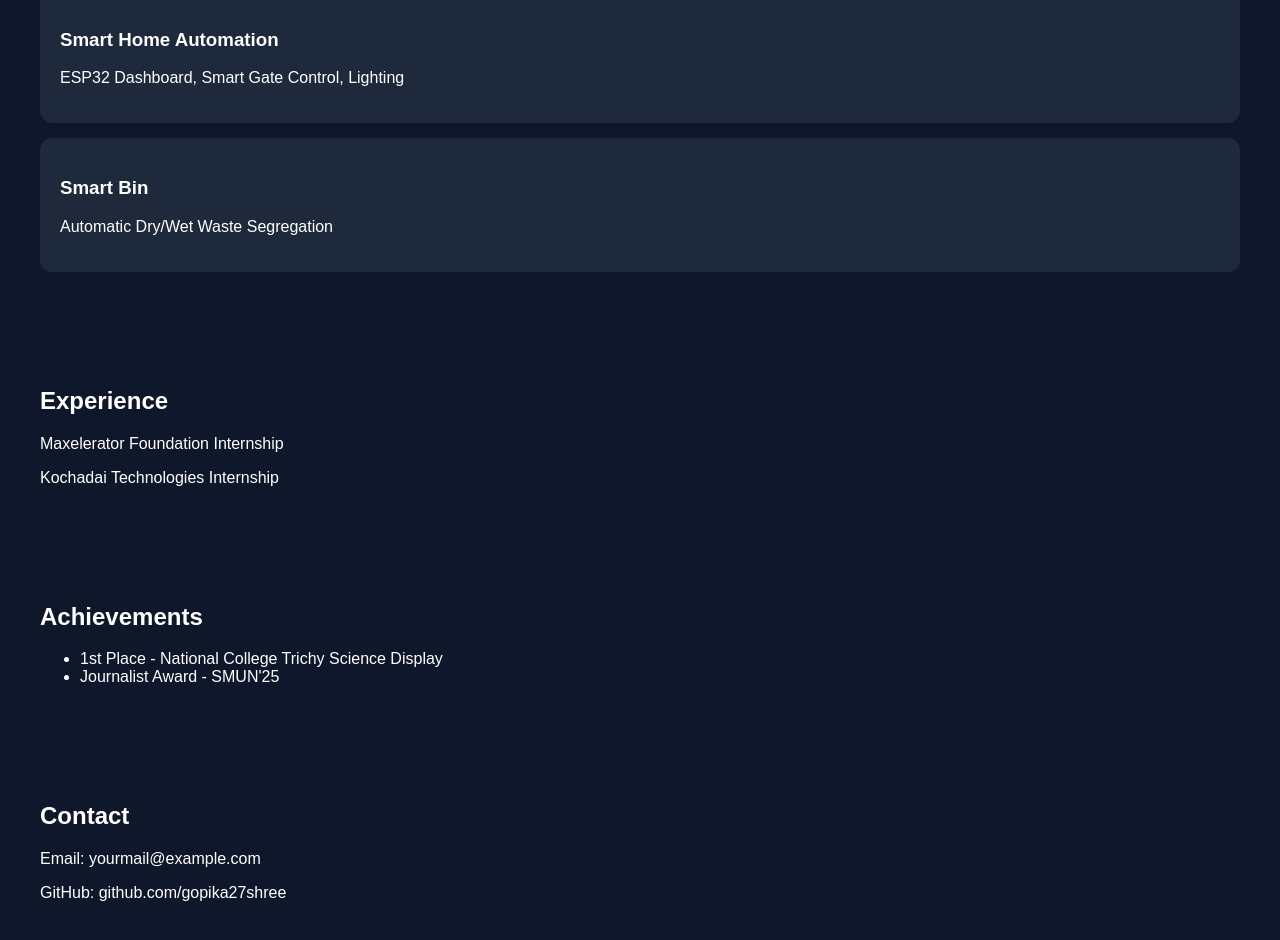
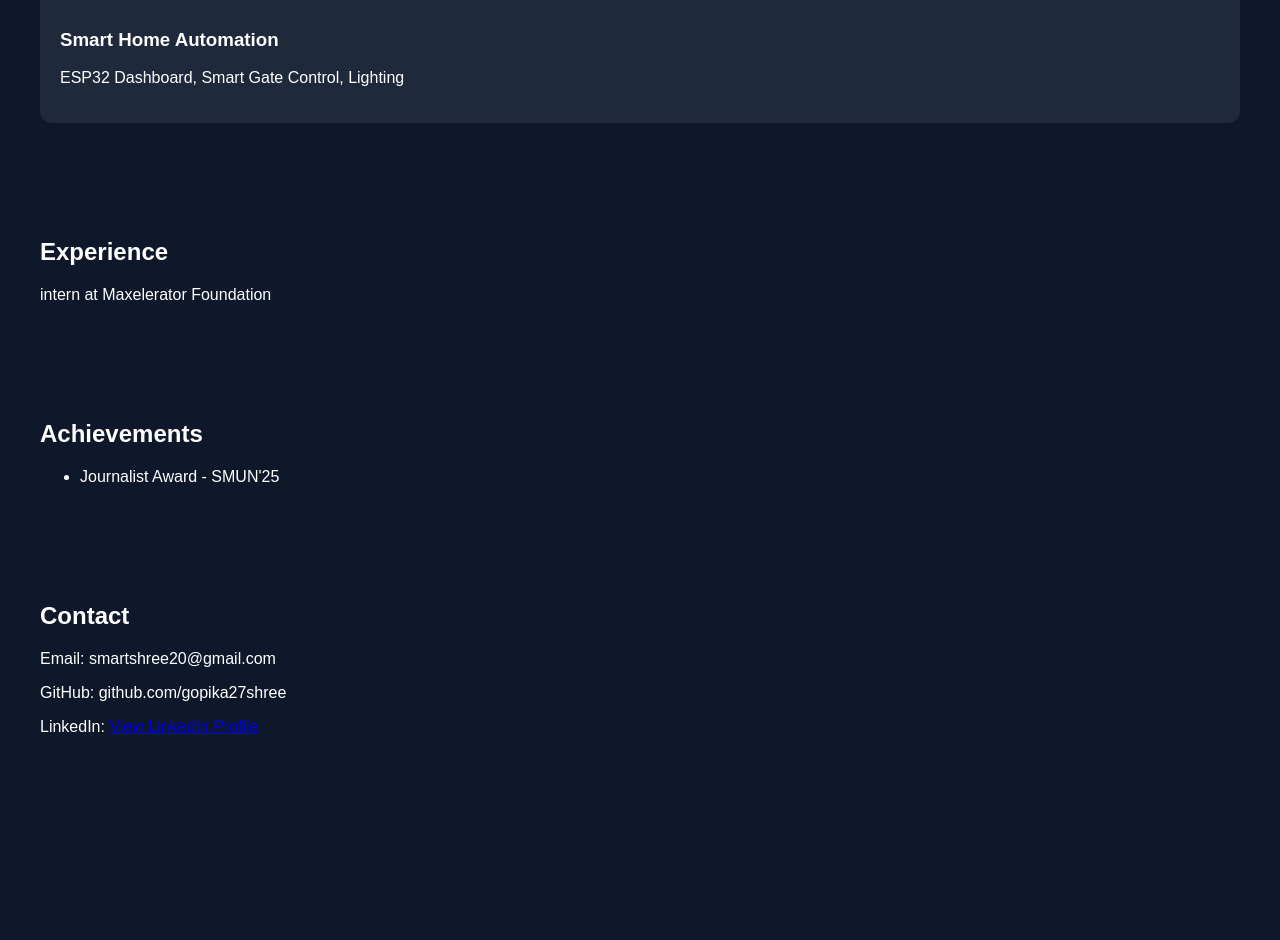
Before and after one commit to Gopika27shree/gopika27shree.github.io, a plain HTML site: page index.html in a window 1280 px wide. Shown: the part 740-1680 px from the top of the page. After the commit the page ends 1532 px from the top, so only its background shows below. Drawn offline with Linux system fonts and the light colour scheme.

Commit message:
Update index.html

```diff
--- a/index.html
+++ b/index.html
@@ -8,8 +8,8 @@
 <body>
 
 <header>
-    <h1>Gopika Shree</h1>
-    <p>Physics Undergraduate | IoT Builder | Aspiring Researcher</p>
+    <h1>Gopika Shree Yagna</h1>
+    <p>Physics Undergraduate | IoT Builder | passionate writer | Aspiring  Researcher</p>
 </header>
 
 <section>
@@ -36,18 +36,14 @@
         <p>ESP32 Dashboard, Smart Gate Control, Lighting</p>
     </div>
 
-    <div class="card">
-        <h3>Smart Bin</h3>
-        <p>Automatic Dry/Wet Waste Segregation</p>
-    </div>
+
 
 </section>
 
 <section>
     <h2>Experience</h2>
 
-    <p>Maxelerator Foundation Internship</p>
-    <p>Kochadai Technologies Internship</p>
+    <p>intern at Maxelerator Foundation </p>
 
 </section>
 
@@ -55,7 +51,7 @@
     <h2>Achievements</h2>
 
     <ul>
-        <li>1st Place - National College Trichy Science Display</li>
+
         <li>Journalist Award - SMUN'25</li>
     </ul>
 
@@ -64,8 +60,14 @@
 <section>
     <h2>Contact</h2>
 
-    <p>Email: yourmail@example.com</p>
+    <p>Email: smartshree20@gmail.com</p>
     <p>GitHub: github.com/gopika27shree</p>
+     <p>LinkedIn:
+        <a href="https://www.linkedin.com/in/gopika-shree-yagna-feb"
+           target="_blank">
+           View LinkedIn Profile
+        </a>
+    </p>
 
 </section>
 
```
